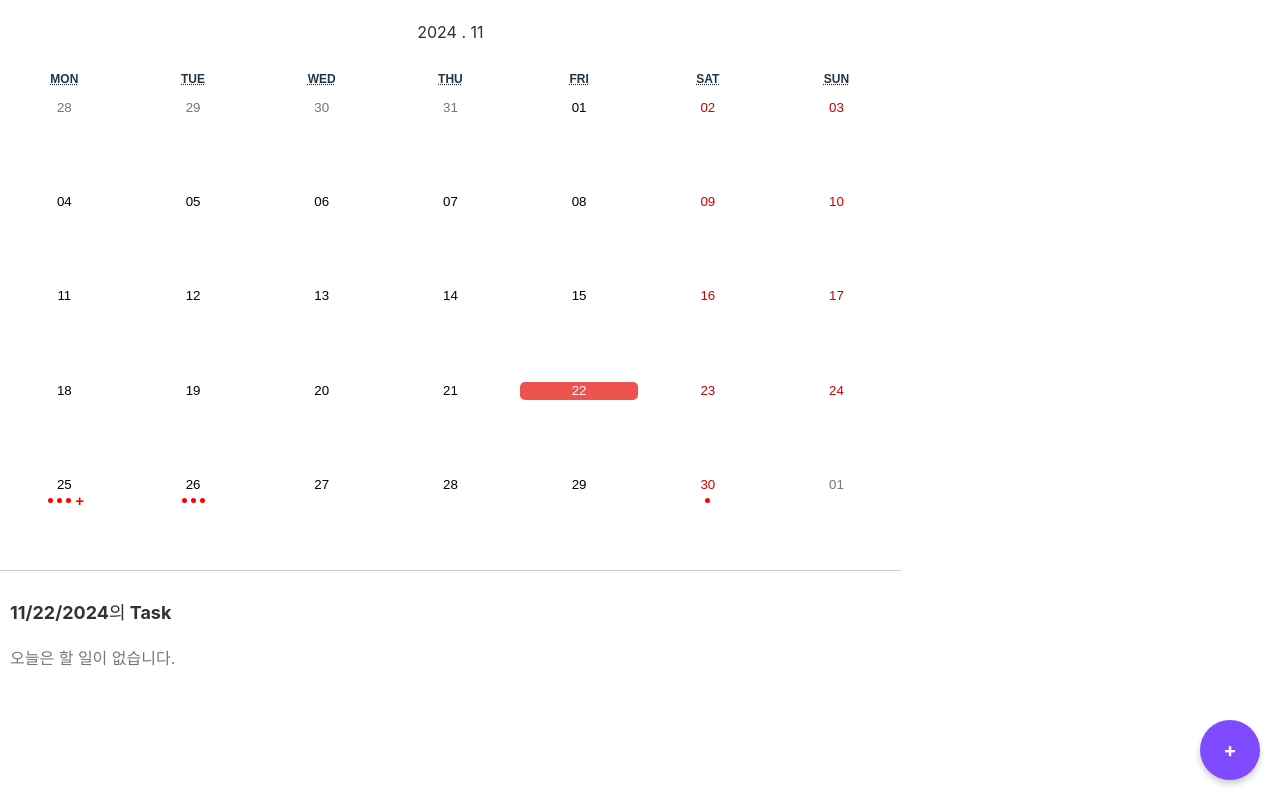
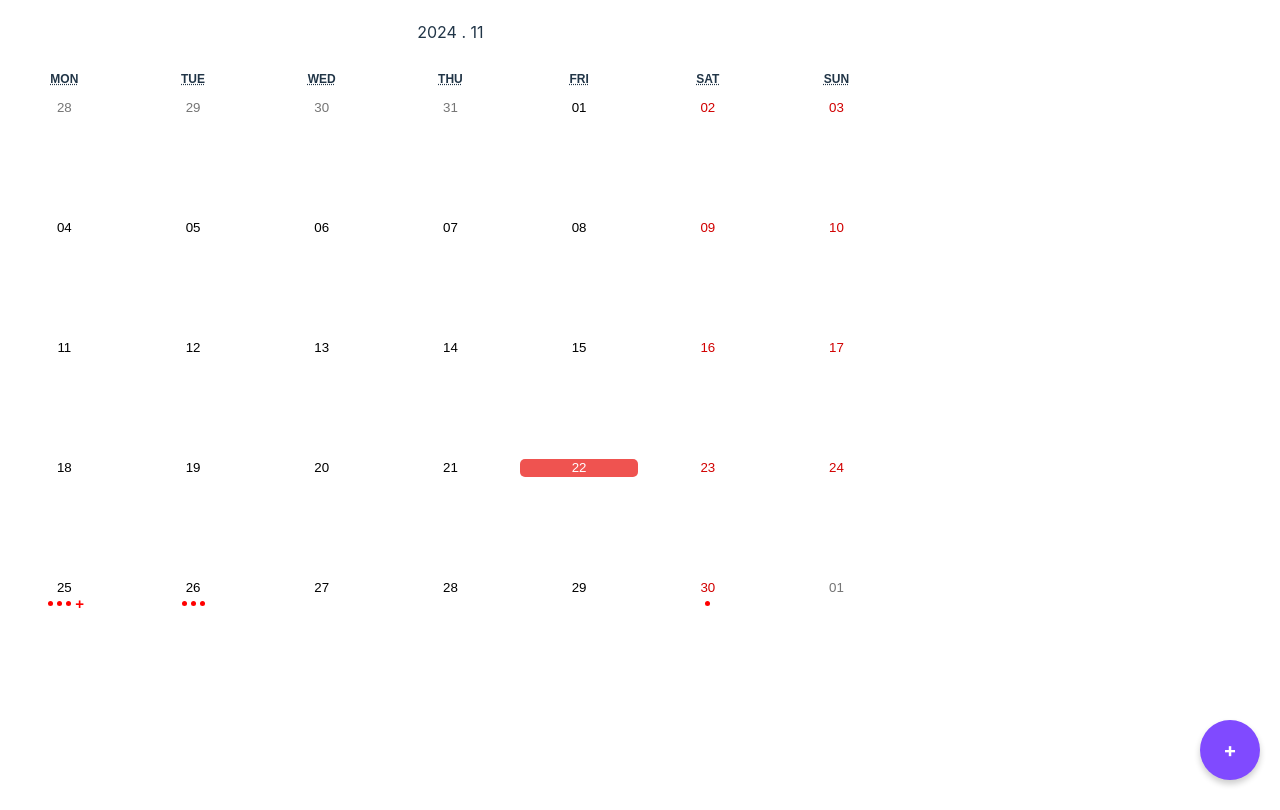
Before and after one commit to hwarimryu/insight-into-me-app, a React (Vite) app in the folder insight-into-me-web/: page / in a window 1280 px wide. Built offline with nearby package versions, Linux system fonts and the light colour scheme.

Commit message:
[UPDATE] calendarView 날짜 선택, swipe, 화면 변경 모두 반영

```diff
--- a/insight-into-me-web/src/components/CalendarView.css
+++ b/insight-into-me-web/src/components/CalendarView.css
@@ -1,6 +1,6 @@
 .calendar-container {
   width: 100%; /* 화면 전체 너비 */
-  height: 70vh; /* 화면 전체 높이 */
+  height: 100%; /* 화면 전체 높이 */
   display: flex;
   flex-direction: column;
   align-items: center;
@@ -47,7 +47,6 @@
   border: 1px solid #ddd;
   border-radius: 5px;
   z-index: 1000;
-  /* padding-bottom: 5px; */
   box-shadow: 0px 4px 6px rgba(0, 0, 0, 0.1);
 }
 
@@ -106,17 +105,37 @@
   height: 100%;
 }
 
-.react-calendar__month-view>div>div {
-  height: 60vh;
-}
-
 .react-calendar__month-view__days {
   height: 100%;
 }
 
 .react-calendar__month-view__days__day {
-  position:relative;
+  transition: height 0.3s ease;
+
+  /* position:relative; */
   align-content: start;
+}
+
+/* "full" 상태 */
+.main-view.full .calendar-view {
+  height: 100%; /* CalendarView 전체 화면 */
+  /* transform: translateY(0); */
+   /* 원래 위치 */
+}
+
+.main-view.full .react-calendar__month-view__days__day {
+  height: 15vh; /* 날짜 칸 기본 높이 */
+}
+
+/* "split" 상태 */
+.main-view.split .calendar-view {
+  height: 66.67%; /* CalendarView 2/3 높이 */
+  /* transform: translateY(-33.33%);  */
+  /* 화면 위로 이동 */
+}
+
+.main-view.split .react-calendar__month-view__days__day {
+  height: 10vh; /* 날짜 칸 축소된 높이 */
 }
 
 /* 날짜 셀 내부 레이아웃 */
--- a/insight-into-me-web/src/components/CalendarView.jsx
+++ b/insight-into-me-web/src/components/CalendarView.jsx
@@ -5,7 +5,11 @@ import "react-calendar/dist/Calendar.css";
 import "./CalendarView.css";
 import moment from "moment";
 
-function CalendarView({ tasks, selectedDate, setSelectedDate }) {
+function CalendarView({ layoutState, tasks, onSelectedDateChanged }) {
+  const [selectedDate, setSelectedDate] = useState(new Date());
+  const [currentMonth, setCurrentMonth] = useState(new Date()); // 현재 활성화된 월
+  const [titleYear, setTitleYear] = useState(selectedDate.getFullYear());
+  const [titleMonth, setTitleMonth] = useState(selectedDate.getMonth() + 1);
 
   // 특정 날짜에 Task가 있는지 확인
   const getTasksForDate = (date) => {
@@ -14,16 +18,52 @@ function CalendarView({ tasks, selectedDate, setSelectedDate }) {
     return taskData ? taskData.length : 0; // Task 개수 반환
   };
 
-  // const [selectedDate, setSelectedDate] = useState(new Date());
+  // 날짜 클릭 시 처리
+  const handleDateChange = (date) => {
+    setSelectedDate(date);
+    onSelectedDateChanged(date); // 부모 컴포넌트에 업데이트 전달
+  };
+
+    // 월 변경 시 연, 월 업데이트
+    const updateYearAndMonth = (date) => {
+      setTitleYear(date.getFullYear());
+      setTitleMonth(date.getMonth() + 1);
+    };
+
+// 월 변경 시 처리
+  const handleActiveStartDateChange = ({ activeStartDate }) => {
+    setCurrentMonth(activeStartDate);
+    updateYearAndMonth(activeStartDate)
+    onSelectedDateChanged(activeStartDate); // 부모 컴포넌트에 업데이트 전달
+  };
+
+  // 다음 월로 이동
+  const goToNextMonth = () => {
+    const nextMonth = moment(currentMonth).add(1, "month").toDate()
+    nextMonth.setDate(1)
+    setSelectedDate(nextMonth)
+    setCurrentMonth(nextMonth);
+    updateYearAndMonth(nextMonth)
+    onSelectedDateChanged(nextMonth); // 부모 컴포넌트에 업데이트 전달
+  };
+
+  // 이전 월로 이동
+  const goToPreviousMonth = () => {
+    const previousMonth = moment(currentMonth).subtract(1, "month").toDate();
+    previousMonth.setDate(1)
+    setSelectedDate(previousMonth)
+    setCurrentMonth(previousMonth);
+    updateYearAndMonth(previousMonth)
+    onSelectedDateChanged(previousMonth); // 부모 컴포넌트에 업데이트 전달
+  };
+
+
   const [yearRange, setYearRange] = useState({
     startYear: selectedDate.getFullYear() - 3,
     endYear: selectedDate.getFullYear() + 3,
   });
 
   const [years, setYears] = useState([]);
-
-  const [year, setYear] = useState(selectedDate.getFullYear());
-  const [month, setMonth] = useState(selectedDate.getMonth() + 1);
   const [isDropdownOpen, setIsDropdownOpen] = useState(false);
 
   const yearScrollRef = useRef(null);
@@ -62,37 +102,20 @@ function CalendarView({ tasks, selectedDate, setSelectedDate }) {
     }
   };
 
-  useEffect(() => {
-    setYear(selectedDate.getFullYear());
-    setMonth(selectedDate.getMonth() + 1);
-  }, [selectedDate]);
-
   const generateMonths = () => {
     return Array.from({ length: 12 }, (_, i) => i + 1); // 1~12월
   };
 
   const handleYearChange = (selectedYear) => {
-    setYear(selectedYear);
-    setSelectedDate(new Date(selectedYear, month - 1, 1));
+    setTitleYear(selectedYear);
+    setSelectedDate(new Date(selectedYear, titleMonth - 1, 1));
+    onSelectedDateChanged(selectedDate)
   };
 
   const handleMonthChange = (selectedMonth) => {
-    setMonth(selectedMonth);
-    setSelectedDate(new Date(year, selectedMonth - 1, 1));
-  };
-
-  // 다음 월로 이동
-  const goToNextMonth = () => {
-    const nextMonth = moment(selectedDate).add(1, "month").toDate();
-    setMonth(nextMonth);
-    setSelectedDate(nextMonth);
-  };
-
-  // 이전 월로 이동
-  const goToPreviousMonth = () => {
-    const previousMonth = moment(selectedDate).subtract(1, "month").toDate();
-    setMonth(previousMonth);
-    setSelectedDate(previousMonth);
+    setTitleMonth(selectedMonth);
+    setSelectedDate(new Date(titleYear, selectedMonth - 1, 1));
+    onSelectedDateChanged(selectedDate)
   };
 
   // Swipeable 설정
@@ -134,13 +157,12 @@ function CalendarView({ tasks, selectedDate, setSelectedDate }) {
   const isSelectedDate = (date) =>
     selectedDate.toLocaleDateString() === date.toLocaleDateString();
 
-
   return (
-    <div {...swipeHandlers} className="calendar-container">
+    <div {...swipeHandlers} className={`calendar-container ${layoutState}`}>
       <div className="calendar-header">
         <div className="custom-dropdown" onClick={toggleDropdown}>
           <span className="selected-value">
-            {`${year} . ${month.toString().padStart(2, "0")}`}
+            {`${titleYear} . ${titleMonth.toString().padStart(2, "0")}`}
           </span>
           {isDropdownOpen && (
             <div className="dropdown-menu">
@@ -152,7 +174,7 @@ function CalendarView({ tasks, selectedDate, setSelectedDate }) {
                     <div
                       key={y}
                       data-value={y}
-                      className={`dropdown-item ${y === year ? "active" : ""}`}
+                      className={`dropdown-item ${y === titleYear ? "active" : ""}`}
                       onClick={() => handleYearChange(y)}
                     >
                       {y.toString().padStart(2, "0")}
@@ -166,7 +188,7 @@ function CalendarView({ tasks, selectedDate, setSelectedDate }) {
                     <div
                       key={m}
                       data-value={m}
-                      className={`dropdown-item ${m === month ? "active" : ""}`}
+                      className={`dropdown-item ${m === titleMonth ? "active" : ""}`}
                       onClick={() => handleMonthChange(m)}
                     >
                       {m.toString().padStart(2, "0")}
@@ -179,8 +201,10 @@ function CalendarView({ tasks, selectedDate, setSelectedDate }) {
         </div>
       </div>
       <Calendar
-        value={selectedDate} // 오늘 날짜 기본 선택
-        onChange={setSelectedDate}
+        value={selectedDate} // 현재 선택된 날짜
+        onChange={handleDateChange} // 날짜 선택 이벤트
+        onActiveStartDateChange={handleActiveStartDateChange} // 활성화된 월 변경 이벤트
+        activeStartDate={currentMonth} // 현재 활성화된 월
         showNavigation={false} /* 상단 기본 연월 숨김 */
         formatDay={(locale, date) => null}
         tileContent={({ date }) => {
--- a/insight-into-me-web/src/components/DailyTaskList.css
+++ b/insight-into-me-web/src/components/DailyTaskList.css
@@ -1,7 +1,13 @@
 .daily-task-list {
   width: 100%;
-  height: 30vh; /* 고정 높이 */
-  margin-top: 10px;
+  /* position: absolute; */
+  /* bottom: 0; */
+  /* left: 0; */
+  /* height: 30vh; */
+   /* 고정 높이 */
+  transition: transform 0.3s ease, height 0.3s ease;
+
+  /* margin-top: 10px; */
   padding: 10px;
   border-top: 1px solid #ccc;
   box-sizing: border-box;
--- a/insight-into-me-web/src/components/DailyTaskList.jsx
+++ b/insight-into-me-web/src/components/DailyTaskList.jsx
@@ -1,6 +1,6 @@
 import "./DailyTaskList.css";
 
-function DailyTaskList({ tasks, selectedDate }) {
+function DailyTaskList({ layoutState, tasks, selectedDate }) {
   const formattedDate = selectedDate.toLocaleDateString()
 
   // 선택된 날짜의 Task 필터링
@@ -9,8 +9,13 @@ function DailyTaskList({ tasks, selectedDate }) {
   .sort((a, b) => a.startTime.localeCompare(b.startTime));
 
   return (
-    <div className="daily-task-list">
-      <h3>{formattedDate}의 Task</h3>
+    <div className = {`daily-task-list ${layoutState}`}>
+      <h4>{selectedDate.toLocaleDateString("ko-KR", {
+    year: "numeric",
+    month: "2-digit",
+    day: "2-digit",
+    weekday: "short",
+  })}</h4>
       <div className="task-list-scroll">
         {tasksForDate.length > 0 ? (
           <ul>
--- a/insight-into-me-web/src/components/MainView.css
+++ b/insight-into-me-web/src/components/MainView.css
@@ -3,7 +3,46 @@
   height: 100%;
   display: flex;
   flex-direction: column;
-  align-items: center;
-  justify-content: center;
-  box-sizing: border-box;
+  /* transition: all 0.3s ease; */
+  position: relative;
+  overflow: hidden;
 }
+
+.calendar-view {
+  width: 100%;
+  top: 0;
+  left: 0;
+  transition: transform 0.3s ease, height 0.3s ease;
+}
+/*
+.daily-task-list {
+  width: 100%;
+  position: absolute;
+  bottom: 0;
+  left: 0;
+  transition: transform 0.3s ease, height 0.3s ease;
+  overflow-y: auto;
+}
+ */
+
+.main-view.full .daily-task-list {
+  height: 0; /* DailyTaskList 숨김 */
+  /* transform: translateY(100%); */
+   /* 화면 아래로 이동 */
+  opacity: 0; /* 숨김 효과 */
+  pointer-events: none; /* 상호작용 차단 */
+}
+
+/* "split" 상태 */
+.main-view.split .calendar-view {
+  height: 66.67%; /* CalendarView 2/3 높이 */
+  /* transform: translateY(-33.33%);  */
+  /* 화면 위로 이동 */
+}
+
+.main-view.split .daily-task-list {
+  height: 33.33%; /* DailyTaskList 1/3 높이 */
+  /* transform: translateY(0); 화면 하단에 표시 */
+  opacity: 1; /* 보이도록 설정 */
+  pointer-events: auto; /* 상호작용 가능 */
+}
--- a/insight-into-me-web/src/components/MainView.jsx
+++ b/insight-into-me-web/src/components/MainView.jsx
@@ -1,10 +1,23 @@
 import { useState } from "react";
+import { useSwipeable } from "react-swipeable";
 import CalendarView from "./CalendarView";
 import DailyTaskList from "./DailyTaskList";
 import "./MainView.css";
 
 function MainView() {
+  const [layoutState, setLayoutState] = useState("full"); // "full" 또는 "split"
   const [selectedDate, setSelectedDate] = useState(new Date());
+ // 스와이프 동작 핸들러
+ const swipeHandlers = useSwipeable({
+    onSwipedUp: () => setLayoutState("split"), // 위로 스와이프 → "split" 상태
+    onSwipedDown: () => setLayoutState("full"), // 아래로 스와이프 → "full" 상태
+    preventDefaultTouchmoveEvent: true,
+    trackMouse: true, // 마우스 드래그 동작도 지원
+  });
+
+  const onSelectedDateChanged = (date) => {
+    setSelectedDate(date)
+  }
 
   // 예제 Task 데이터
   const tasks = [
@@ -21,9 +34,11 @@ function MainView() {
   ];
 
   return (
-    <div className="main-view">
-      <CalendarView tasks={tasks} selectedDate={selectedDate} setSelectedDate={setSelectedDate} />
-      <DailyTaskList tasks={tasks} selectedDate={selectedDate} />
+    <div {...swipeHandlers} className={`main-view ${layoutState}`}>
+      {/* CalendarView */}
+        <CalendarView layoutState = {layoutState} tasks={tasks} onSelectedDateChanged={onSelectedDateChanged} />
+      {/* DailyTaskList */}
+        <DailyTaskList layoutState = {layoutState} tasks={tasks} selectedDate={selectedDate} />
     </div>
   );
 }
```
